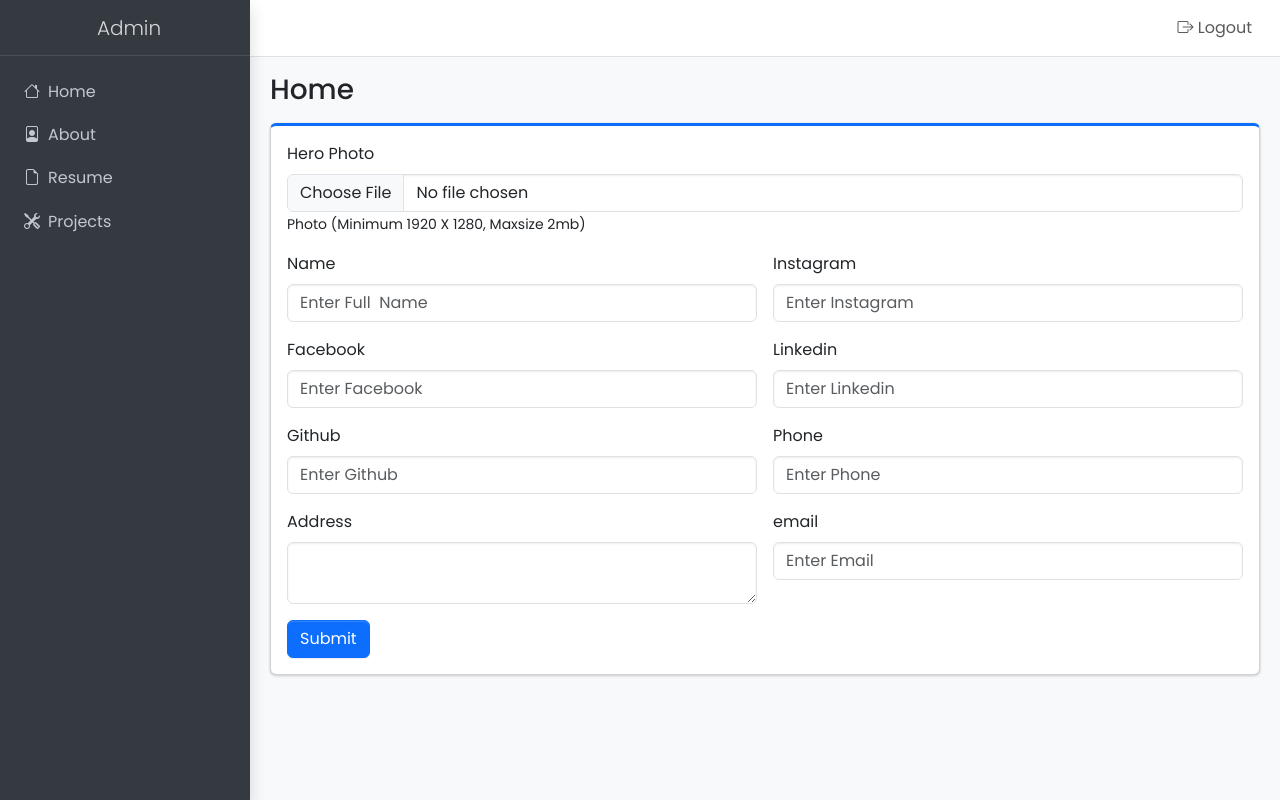
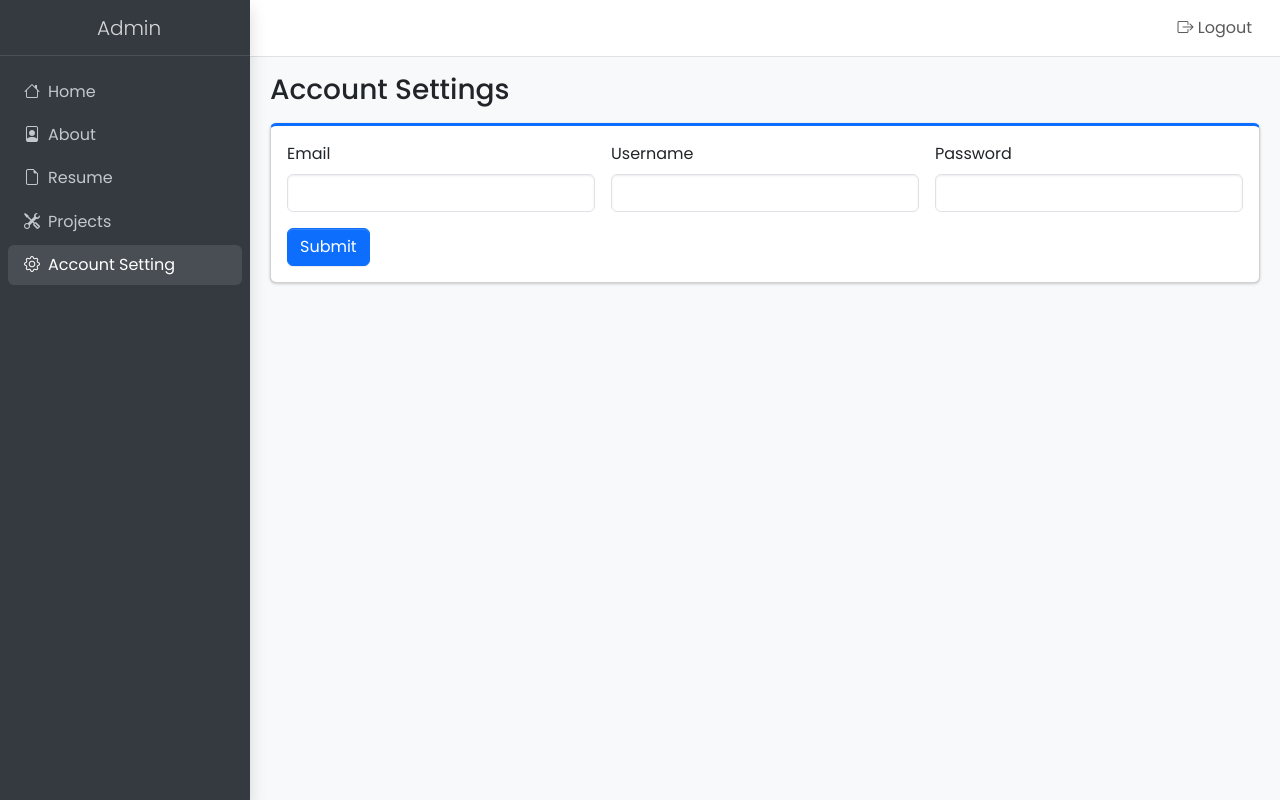
Before and after one commit to Rizanoor/mollanative, a PHP site: page /mollanative/admin/?account=true in a window 1280 px wide. Run offline with PHP 8.4, Linux system fonts and the light colour scheme; the visitor is signed in with stand-in values (Sample User, id 1).

Commit message:
feat: slicing account

```diff
--- /dev/null
+++ b/admin/account.php
@@ -0,0 +1,23 @@
+<div class="col-lg-12">
+    <div class="card card-primary card-outline mb-4">
+        <form class="needs-validation" novalidate>
+            <div class="card-body">
+                <div class="row g-3">
+                    <div class="col-md-4">
+                        <label for="email" class="form-label">Email</label>
+                        <input type="email" name="email" class="form-control">
+                    </div>
+                    <div class="col-md-4">
+                        <label for="username" class="form-label">Username</label>
+                        <input type="text" name="username" class="form-control">
+                    </div>
+                    <div class="col-md-4">
+                        <label for="password" class="form-label">Password</label>
+                        <input type="password" name="password" class="form-control">
+                    </div>
+                </div>
+                <button class="btn btn-primary mt-3" type="submit">Submit</button>
+            </div>
+        </form>
+    </div>
+</div>
--- a/admin/index.php
+++ b/admin/index.php
@@ -87,6 +87,12 @@ if (!isset($_SESSION['user_name'])) {
                                 <p>Projects</p>
                             </a>
                         </li>
+                        <li class="nav-item">
+                            <a href="?account=true" class="nav-link <?php echo $activePage === 'account' ? 'active' : ''; ?>">
+                                <i class="bi bi-gear"></i>
+                                <p>Account Setting</p>
+                            </a>
+                        </li>
                     </ul>
                 </nav>
             </div>
@@ -105,6 +111,8 @@ if (!isset($_SESSION['user_name'])) {
                                     echo "Resume";
                                 } elseif (isset($_GET['project'])) {
                                     echo "Projects";
+                                } elseif (isset($_GET['account'])) {
+                                    echo "Account Settings";
                                 } else {
                                     echo "Home";
                                 }
@@ -124,6 +132,8 @@ if (!isset($_SESSION['user_name'])) {
                             include('resume.php');
                         } elseif (isset($_GET['project'])) {
                             include('project.php');
+                        } elseif (isset($_GET['account'])) {
+                            include('account.php');
                         } else {
                         ?>
                             <div class="col-lg-12">
```
